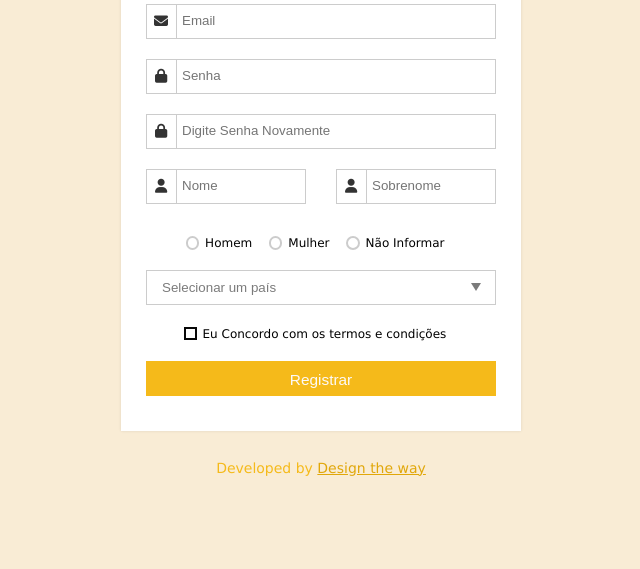
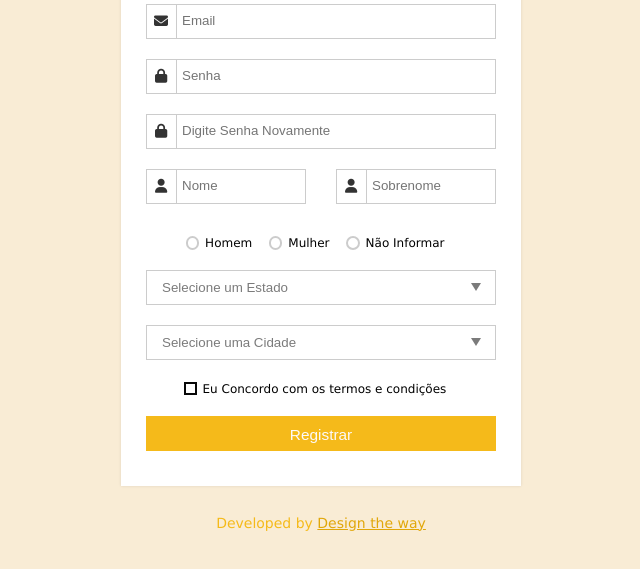
Before and after one commit to fabianosan85/Projeto-Integrador-MIL-GRAU-MODA-ESPORTIVA, a plain HTML site: page index.html in a window 1280 px wide. Shown: the part 199-768 px from the top of the page, without its empty margins (319-959 px from the left). Drawn offline with Linux system fonts and the light colour scheme.

Commit message:
Add options for Brazilian states to dropdown

```diff
--- a/index.html
+++ b/index.html
@@ -49,7 +49,39 @@
               </div>
               <div class="input_field select_option">
                 <select>
-                  <option>Selecionar um país</option>
+                  <option>Selecione um Estado</option>
+                  <option>Acre</option>
+                  <option>Alagoas</option>
+                  <option>Amapá</option>
+                  <option>Amazonas</option>
+                  <option>Bahia</option>
+                  <option>Ceará</option>
+                  <option>Distrito Federal</option>
+                  <option>Espírito Santo</option>
+                  <option>Goiás</option>
+                  <option>Maranhão</option>
+                  <option>Mato Grosso</option>
+                  <option>Mato Grosso do Sul</option>
+                  <option>Minas Gerais</option>
+                  <option>Pará</option>
+                  <option>Paraíba</option>
+                  <option>Paraná</option>
+                  <option>Pernambuco</option>
+                  <option>Rio de Janeiro</option>
+                  <option>Rio Grande do Norte</option>
+                  <option>Rio Grande do Sul</option>
+                  <option>Rondônia</option>
+                  <option>Roraima</option>
+                  <option>Santa Catarina</option>
+                  <option>São Paulo</option>
+                  <option>Sergipe</option>
+                  <option>Tocantins</option>
+                  </select>
+                <div class="select_arrow"></div>
+              </div>
+              <div class="input_field select_option">
+                <select>
+                  <option>Selecione uma Cidade</option>
                   <option>Brasil</option>
                   <option>Argentina</option>
                   <option>Estados Unidos</option>
```
